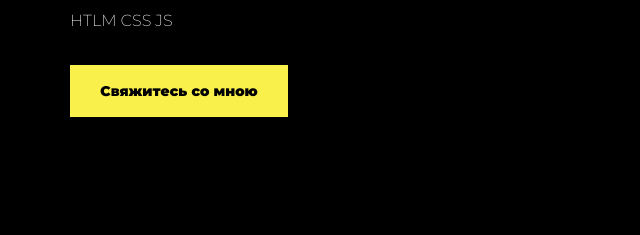
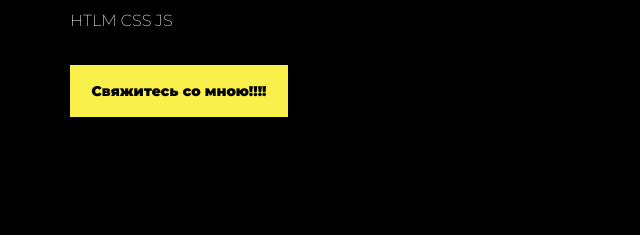
Before and after one commit to DOMOWOIII/DOMOWOIII.github.io, a plain HTML site: page 1. First page/index.html in a window 1280 px wide. Shown: the part 381-616 px from the top of the page, 0-640 px from the left. Drawn offline with Linux system fonts and the light colour scheme.

Commit message:
My first commit from console

```diff
--- a/1. First page/index.html
+++ b/1. First page/index.html
@@ -52,7 +52,7 @@
 				</p>
 				<p>
 					<a href="#">
-						Свяжитесь со мною
+						Свяжитесь со мною!!!!
 					</a>
 				</p>
 
```
